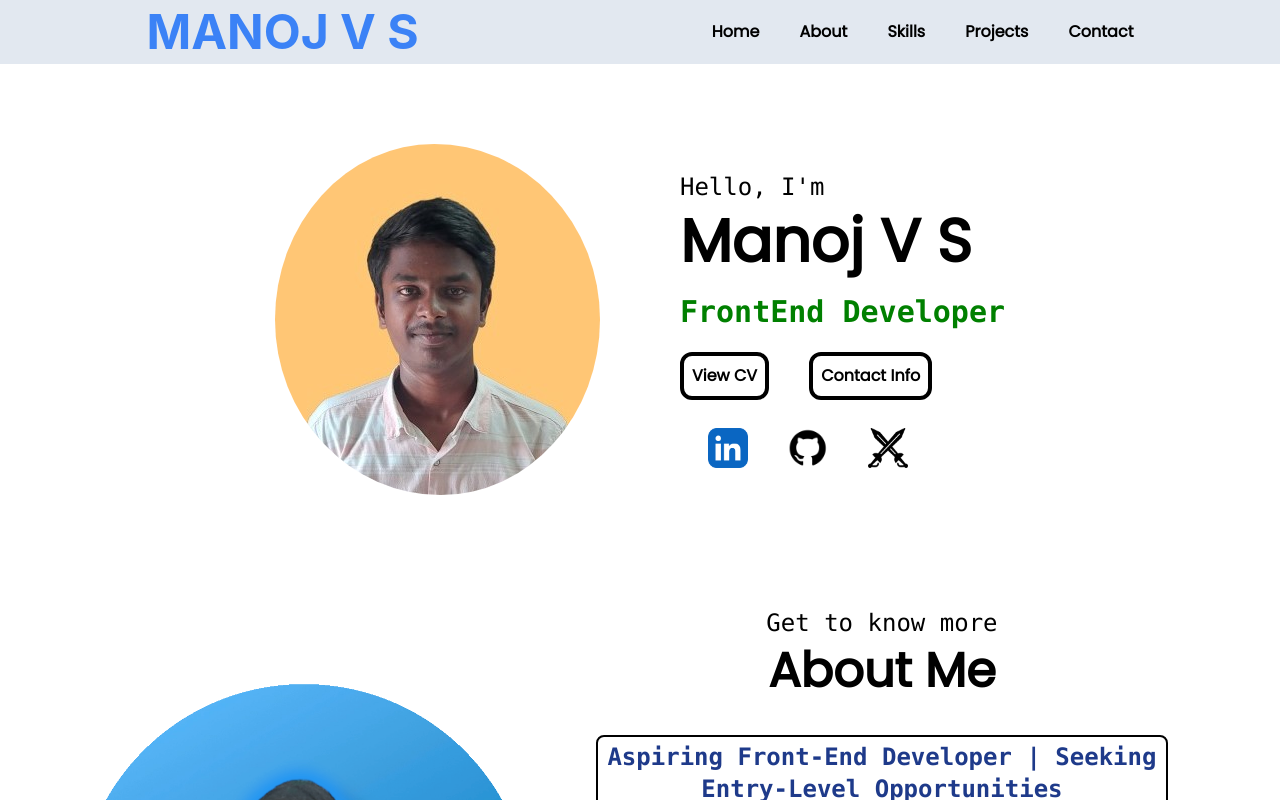
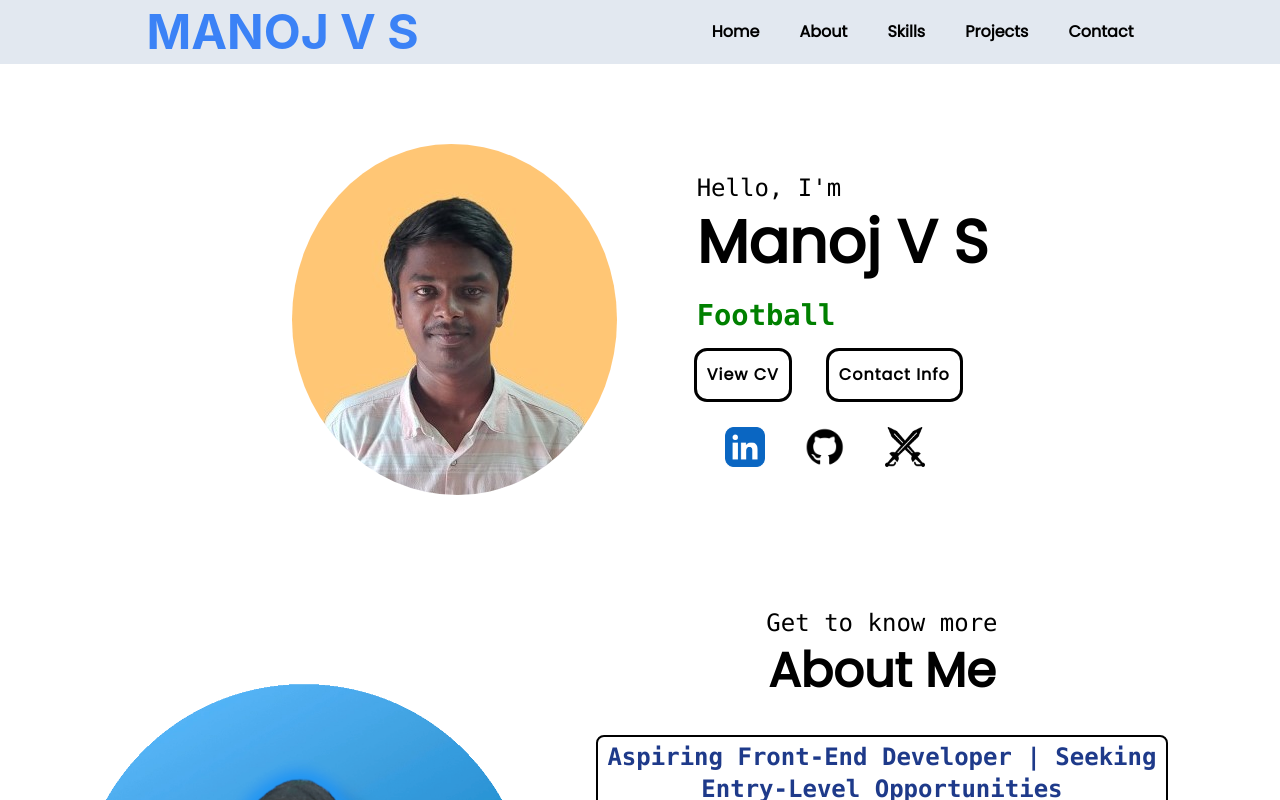
Before and after one commit to manojvs17/portfolio, a React (Create React App) app: page / in a window 1280 px wide. Shown: the top 800 px of the page. Built offline with nearby package versions, Linux system fonts and the light colour scheme.

Commit message:
added type and button  hover effect

```diff
--- a/src/components/Home/Home.css
+++ b/src/components/Home/Home.css
@@ -41,3 +41,16 @@
           width: 19ch;
       }
   }
+
+  /* Buton Hover Effect */
+  .btn{
+   outline: 3px solid;
+   color: #000000;
+   padding: 12px 10px;
+   border-radius: 10px;
+   letter-spacing: 1px;
+}
+.btn:hover{
+   color: #ffffff;
+   background: linear-gradient(144deg,#AF40FF, #5B42F3 50%,#00DDEB);
+}
--- a/src/components/Home/Home.js
+++ b/src/components/Home/Home.js
@@ -6,15 +6,15 @@ import cssbattle from '../../assets/bat.png';
 import './Home.css';
 import { useState } from 'react';
 import resume from '../../assets/resume.pdf'
-// import { useTypewriter,Cursor } from 'react-simple-typewriter'
+import { useTypewriter } from 'react-simple-typewriter'
 
 const Home = () => {
-  // let [text]=useTypewriter({
-  //   words:['FrontEnd Developer','Football Player','Learner'],
-  //   loop:{},
-  //   typeSpeed:120,
-  //   deleteSpeed:80,
-  // });
+  let [text]=useTypewriter({
+    words:['FrontEnd Developer','Football Player'],
+    loop:{},
+    typeSpeed:120,
+    deleteSpeed:80,
+  });
   let [profileList] = useState([
     {title: 'LinkedIn Profile', url: 'https://www.linkedin.com/in/manoj-v-s-fb17',              src:linkedIn},
     {title: 'GitHub Profile',   url: 'https://github.com/manojvs17',                            src:gitHub},
@@ -28,12 +28,12 @@ const Home = () => {
      <div className='flex flex-col gap-2 justify-center home-content'>
         <p className='text-2xl font-mono'>Hello, I'm</p>
         <h1 className='text-6xl font-bold font-poppins'>Manoj V S</h1>
-        <p className='text-3xl font-bold font-mono mt-[.5em] h-[1em] text-[green]'>FrontEnd Developer</p>
+        <p className='text-[1.8em] font-bold font-mono mt-[.5em] h-[1em] text-[green]'>{text}</p>
         <div className='flex gap-10 mt-5'>
-          <a href={resume} target='_blank' rel="noopener noreferrer" className='border-4 border-black p-2 font-poppins font-bold rounded-xl hover:bg-zinc-800 hover:text-white'>
+          <a href={resume} target='_blank' rel="noopener noreferrer" className='font-poppins font-bold btn'>
             View CV
           </a>
-          <a href='#contact' className='border-4 border-black p-2 font-poppins font-bold rounded-xl hover:bg-zinc-800 hover:text-white'>
+          <a href='#contact' className='font-poppins font-bold btn'>
             Contact Info
           </a>
         </div>
--- a/src/components/Projects/CardList.js
+++ b/src/components/Projects/CardList.js
@@ -73,7 +73,7 @@ const CardList = () => {
     <>
     {imageData.map((info,index)=>(
         <li key={index} className='list-none'>
-        <div className='border-4 border-red-900 p-5 rounded-lg flex flex-col flex-wrap'>
+        <div className='border-4 border-red-900 p-5 rounded-lg flex flex-col flex-wrap hover:scale-[0.95] hover:border-[black] hover:shadow-xl hover:shadow-black transition duration-[250]'>
             <img src={info.imageSrc} alt="ProjectImage" className='h-52 w-52 self-center object-contain'/>
             <h1 className='text-2xl font-poppins text-center mt-1 font-bold'>{info.title}</h1>
             <div className='mt-2 flex gap-2 justify-center'>
```
